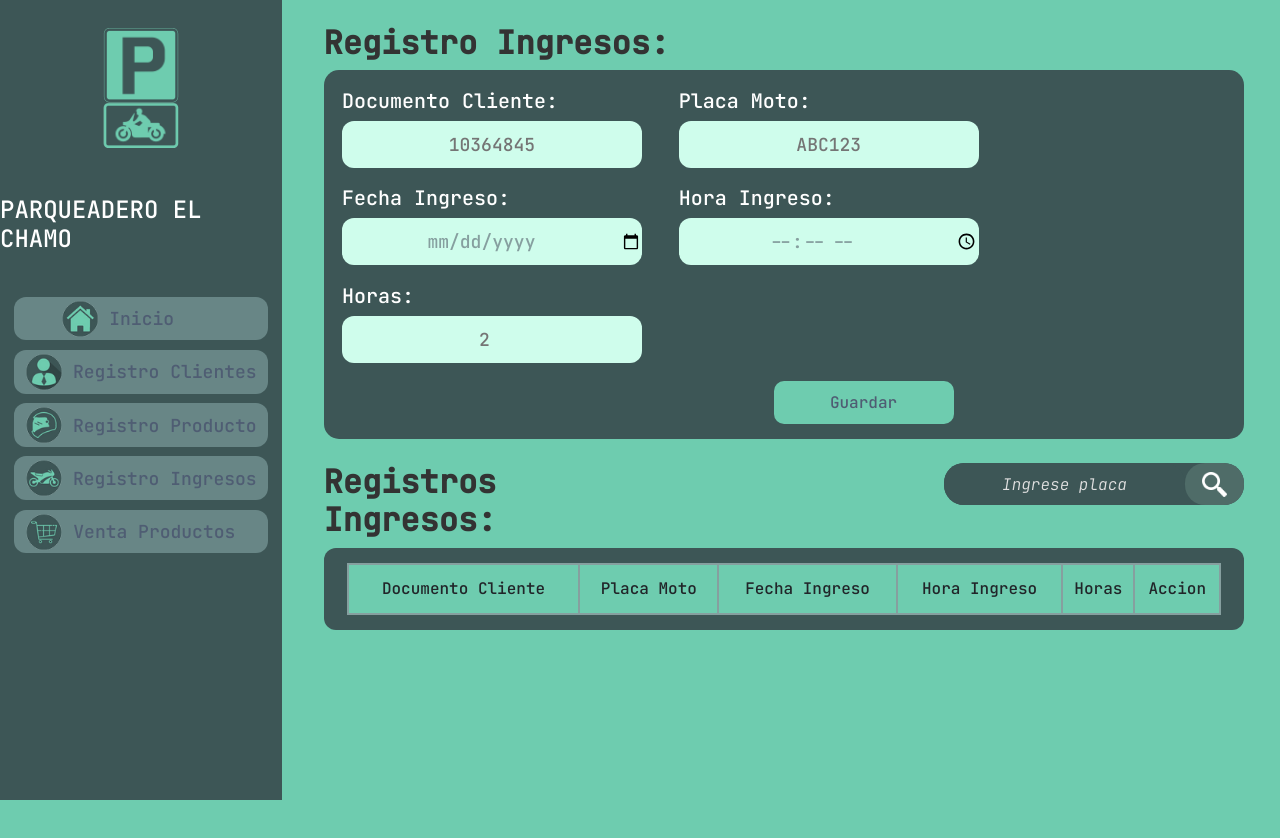
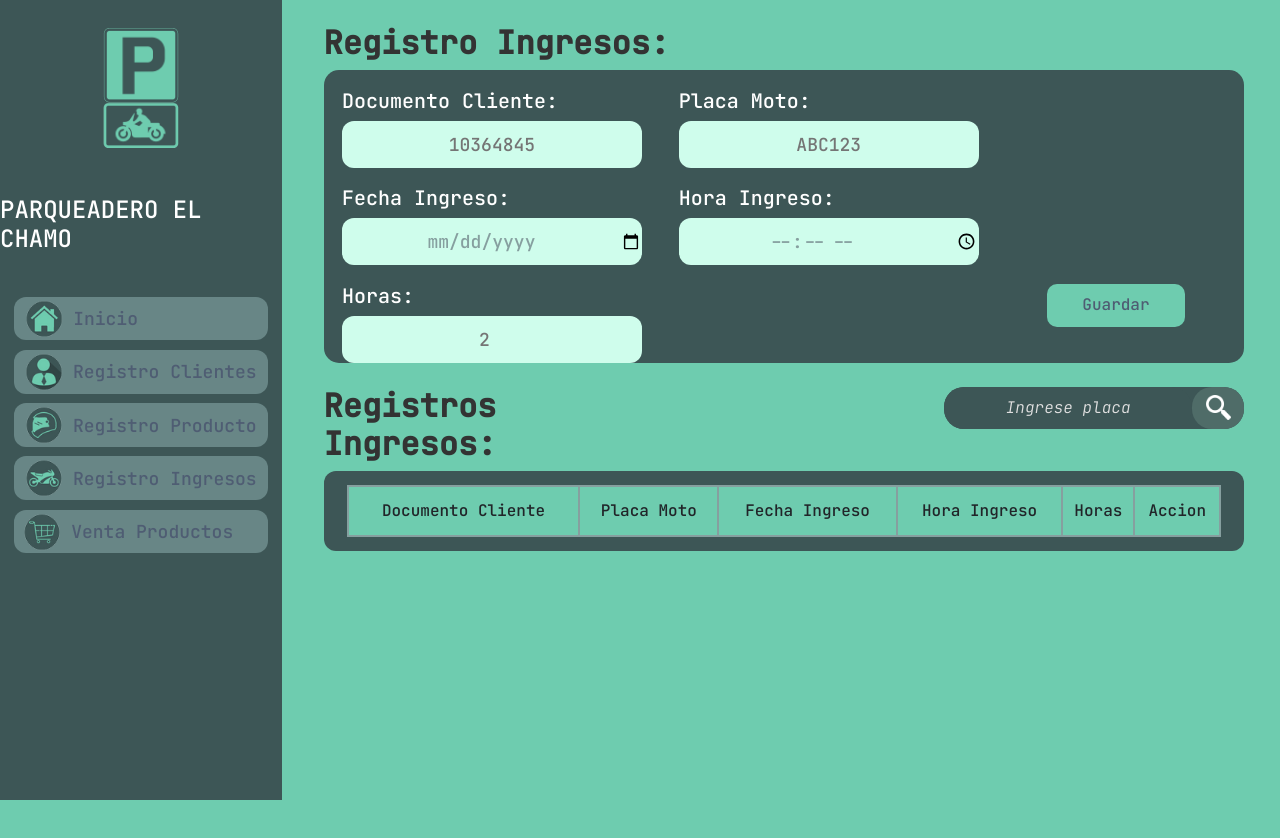
Before and after one commit to JoseaSosa24/parqueaderoApp, a React (Vite) app: page /ingresos in a window 1280 px wide. Shown: the top 838 px of the page. Built offline with nearby package versions, Linux system fonts and the light colour scheme.

Commit message:
se alinio icono y cambio a porcentajes

```diff
--- a/src/App.css
+++ b/src/App.css
@@ -12,12 +12,13 @@
   margin-top: 10%;
   margin-bottom: 9%;
 }
-.icon-inicio {
-  margin-left: -41%;
+
+.icon-inicio{
+  margin-left: -105%;
 }
 
 .icon-venta {
-  margin-left: -10%;
+  margin-left: -12%;
 }
 
 .menu-item-link{
@@ -28,7 +29,6 @@
 .menu-item {
   padding: 1%;
   width: 90%;
-  /*  height: 5.9%; */
   margin-top: 2%;
   border-radius: 12px;
   background-color: #688686;
@@ -61,7 +61,6 @@
   width: 100%;
 
 }
-
 /*main-formularios*/
 main {
   height: 100vw;
@@ -83,13 +82,14 @@ section h2 {
   width: 100%;
   display: flex;
   flex-wrap: wrap;
+
   gap: 2%;
 }
 
-.input-botton {
-  margin-top: 5px;
-  margin-left: 32px;
-  gap: 8.5%;
+.inputs-form {
+  width: 100%;
+  flex-wrap: wrap;
+
 }
 
 .item-form {
@@ -110,7 +110,7 @@ section h2 {
   margin-top: 2%;
 }
 
-textarea {
+textarea{
   text-align: start;
   width: 983px;
   height: 47px;
@@ -124,10 +124,10 @@ textarea {
 }
 
 .guardar {
-  width: 180px;
+  width: 15%;
   height: 43px;
   margin-top: 2%;
-  margin-left: 450px;
+  margin-left: 42%;
   margin-bottom: 15px;
   background-color: #6eccaf;
   border: none;
@@ -149,12 +149,12 @@ textarea {
 
 .seccion-buscar {
   width: 100%;
-  gap: 335px;
+  gap: 32.3%;
 }
 
 .seccion-buscar2 {
   width: 100%;
-  gap: 318px;
+  gap: 30.4%;
 }
 
 .search {
@@ -164,11 +164,11 @@ textarea {
   height: 42px;
   background-color: #3d5656;
   border-radius: 20px;
-  margin-bottom: 2%;
+  margin-bottom: 4%;
 }
 
 #search {
-  width: 290px;
+  width: 100%;
   height: 42px;
   border-radius: 20px;
   background-color: #3d5656;
@@ -188,7 +188,7 @@ textarea {
 .icon-buscar {
   margin-right: 3%;
   margin-right: 0;
-  width: 70px;
+  width: 20%;
   background-color: #4f6c68;
   border-radius: 20px;
   border: none;
@@ -203,8 +203,8 @@ textarea {
 
 table {
   width: 95%;
-  margin-top: 15px;
-  margin-bottom: 15px;
+  margin-top: 1.5%;
+  margin-bottom: 1.5%;
   text-align: center;
 }
 
```
